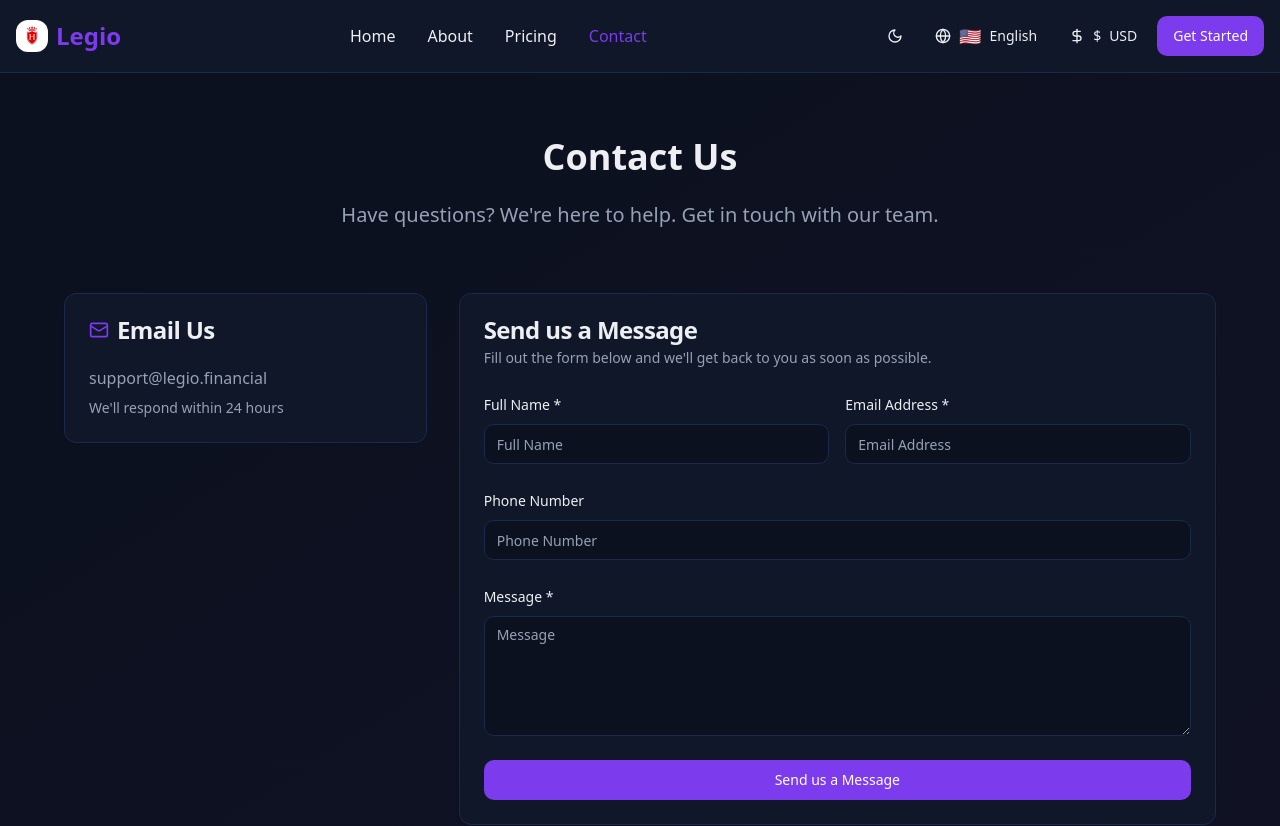
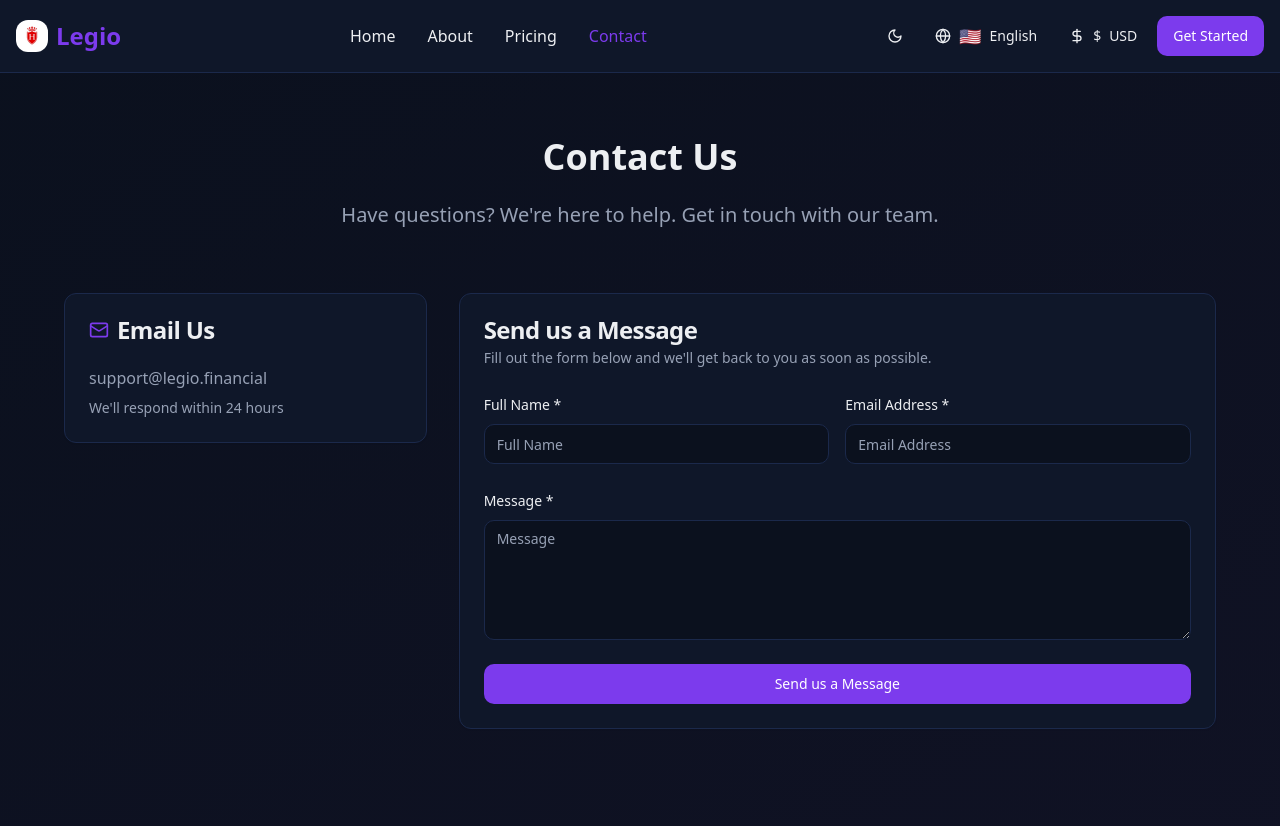
Before and after one commit to Legio46/ai-finance-assist, a React (Vite) app: page /contact in a window 1280 px wide. Shown: the top 826 px of the page. Built offline with nearby package versions, Linux system fonts and the light colour scheme.

Commit message:
Fix user testing issues

```diff
--- a/src/pages/Contact.tsx
+++ b/src/pages/Contact.tsx
@@ -15,7 +15,6 @@ const Contact = () => {
   const [formData, setFormData] = useState({
     name: '',
     email: '',
-    phone: '',
     description: ''
   });
 
@@ -37,7 +36,6 @@ const Contact = () => {
       setFormData({
         name: '',
         email: '',
-        phone: '',
         description: ''
       });
     } catch (error) {
@@ -128,18 +126,6 @@ const Contact = () => {
                   </div>
 
                   <div className="space-y-2">
-                    <Label htmlFor="phone">{t('phoneNumber')}</Label>
-                    <Input
-                      id="phone"
-                      name="phone"
-                      type="tel"
-                      placeholder={t('phoneNumber')}
-                      value={formData.phone}
-                      onChange={handleInputChange}
-                    />
-                  </div>
-
-                  <div className="space-y-2">
                     <Label htmlFor="description">{t('message')} *</Label>
                     <Textarea
                       id="description"
```
